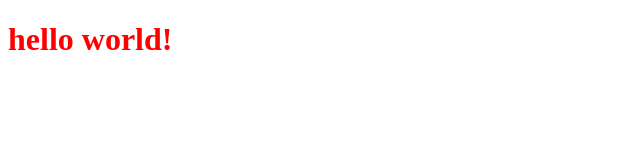
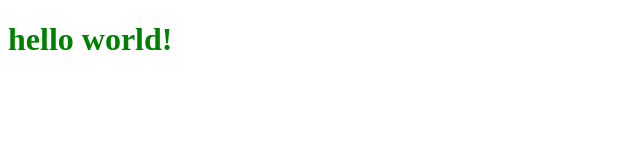
Before and after one commit to kaichi-hatano/my-web-cmd, a plain HTML site: page index.html in a window 1280 px wide. Shown: the whole page, without its empty margins (0-640 px from the left). Drawn offline with Linux system fonts and the light colour scheme.

Commit message:
color green

```diff
--- a/index.html
+++ b/index.html
@@ -7,6 +7,6 @@
     <title>Document</title>
   </head>
   <body>
-    <h1 style="color: red">hello world!</h1>
+    <h1 style="color: green">hello world!</h1>
   </body>
 </html>
```
